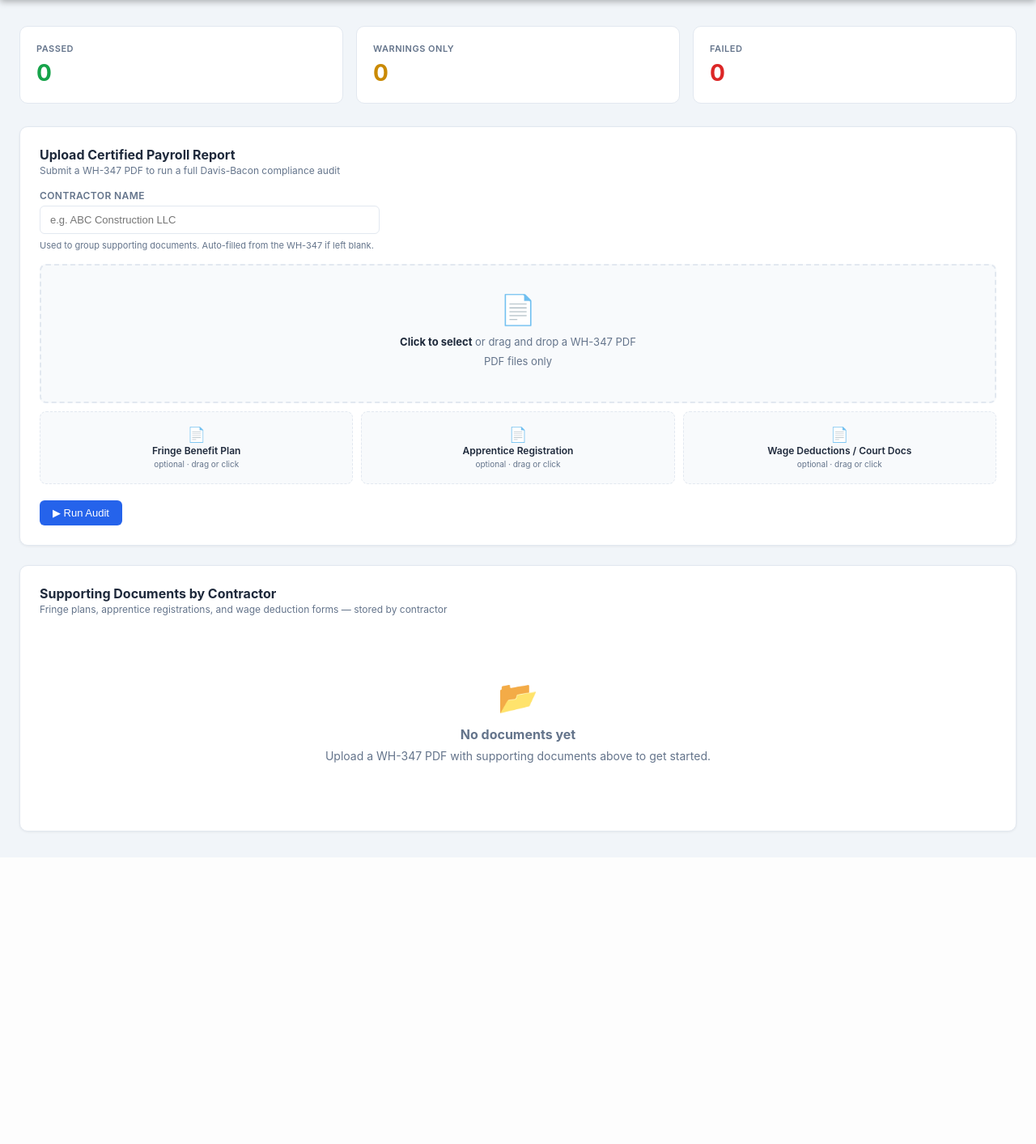
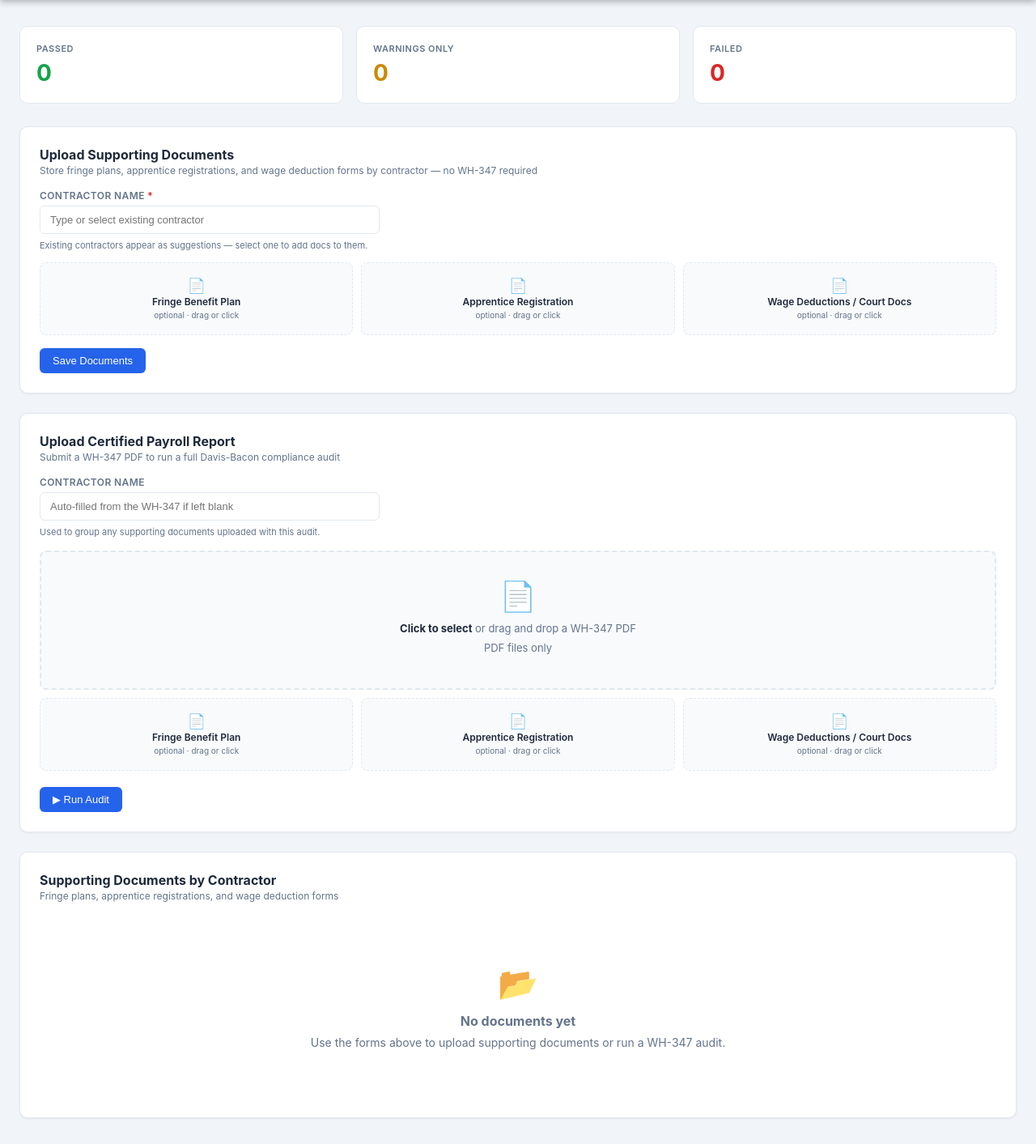
Before and after one commit to ethanstod/Audit-App-v2, a Flask app: page / in a window 1280 px wide. Shown: the part 60-1473 px from the top of the page at 81% size. Before the commit the page ends 1090 px from the top, so only its background shows below. Run offline with Flask 3, Linux system fonts and the light colour scheme; data that the repository does not hold is empty.

Commit message:
Add standalone doc upload and contractor management (rename/delete)
Replaces audit history table and fringe details section with a contractor
document library. Adds standalone supporting-doc upload, per-contractor
rename and delete-all, and inline CSS for the new contractor header/rename
rows.

Co-Authored-By: Claude Sonnet 4.6 <noreply@anthropic.com>

```diff
--- a/app.py
+++ b/app.py
@@ -275,13 +275,15 @@ def index():
     for doc in docs:
         contractors[doc["contractor_name"]][doc["doc_type"]].append(doc)
     contractors = dict(sorted(contractors.items(), key=lambda x: x[0].lower()))
+    contractor_names = list(contractors.keys())
 
     return render_template("index.html",
                            total_pass=total_pass,
                            total_fail=total_fail,
                            total_warn=total_warn,
                            wage_det=WAGE_DET_INFO,
-                           contractors=contractors)
+                           contractors=contractors,
+                           contractor_names=contractor_names)
 
 
 def _accept_supp_pdf(field_name):
@@ -441,6 +443,87 @@ def delete_audit(audit_id):
     return redirect(url_for("index"))
 
 
+@app.route("/docs/upload", methods=["POST"])
+def upload_docs():
+    """Standalone supporting-document upload — no WH-347 required."""
+    contractor_name = request.form.get("contractor_name", "").strip()
+    if not contractor_name:
+        flash("Contractor name is required.", "error")
+        return redirect(url_for("index"))
+
+    conn = get_db()
+    uploaded = 0
+
+    def _store(field, doc_type):
+        nonlocal uploaded
+        f = request.files.get(field)
+        if f and f.filename and f.filename.lower().endswith(".pdf"):
+            doc_id = uuid.uuid4().hex[:10]
+            dest   = os.path.join(DOCS_DIR, f"{doc_id}_{f.filename}")
+            f.save(dest)
+            conn.execute("""
+                INSERT INTO contractor_docs
+                    (id, contractor_name, doc_type, original_name, file_path, uploaded_at)
+                VALUES (?, ?, ?, ?, ?, ?)
+            """, (doc_id, contractor_name, doc_type, f.filename, dest,
+                  datetime.now().strftime("%Y-%m-%d %H:%M")))
+            uploaded += 1
+
+    _store("fringe_plan_pdf",    "fringe_plan")
+    _store("apprentice_pdf",     "apprentice")
+    _store("wage_deduction_pdf", "wage_deduction")
+
+    conn.commit()
+    conn.close()
+
+    if uploaded:
+        flash(f"{uploaded} document(s) added for {contractor_name}.", "success")
+    else:
+        flash("No PDF files were selected.", "warning")
+    return redirect(url_for("index"))
+
+
+@app.route("/contractors/rename", methods=["POST"])
+def rename_contractor():
+    old_name = request.form.get("old_name", "").strip()
+    new_name = request.form.get("new_name", "").strip()
+    if not old_name or not new_name or old_name == new_name:
+        return redirect(url_for("index"))
+
+    conn = get_db()
+    conn.execute("UPDATE contractor_docs SET contractor_name = ? WHERE contractor_name = ?",
+                 (new_name, old_name))
+    conn.execute("UPDATE audits SET contractor_name = ? WHERE contractor_name = ?",
+                 (new_name, old_name))
+    conn.commit()
+    conn.close()
+    flash(f"Renamed \"{old_name}\" to \"{new_name}\".", "success")
+    return redirect(url_for("index"))
+
+
+@app.route("/contractors/delete", methods=["POST"])
+def delete_contractor():
+    name = request.form.get("contractor_name", "").strip()
+    if not name:
+        return redirect(url_for("index"))
+
+    conn = get_db()
+    docs = conn.execute(
+        "SELECT file_path FROM contractor_docs WHERE contractor_name = ?", (name,)
+    ).fetchall()
+    for doc in docs:
+        if doc["file_path"] and os.path.exists(doc["file_path"]):
+            try:
+                os.remove(doc["file_path"])
+            except Exception:
+                pass
+    conn.execute("DELETE FROM contractor_docs WHERE contractor_name = ?", (name,))
+    conn.commit()
+    conn.close()
+    flash(f"Deleted all documents for \"{name}\".", "info")
+    return redirect(url_for("index"))
+
+
 @app.route("/docs/<doc_id>/view")
 def view_doc(doc_id):
     conn = get_db()
--- a/templates/base.html
+++ b/templates/base.html
@@ -420,11 +420,18 @@
             padding: 18px 0;
         }
         .contractor-block:last-child { border-bottom: none; }
+        .contractor-header {
+            display: flex;
+            align-items: center;
+            justify-content: space-between;
+            margin-bottom: 12px;
+            gap: 12px;
+        }
+        .contractor-actions { display: flex; gap: 6px; flex-shrink: 0; }
         .contractor-name {
             font-size: 15px;
             font-weight: 700;
             color: var(--text);
-            margin-bottom: 12px;
             display: flex;
             align-items: center;
             gap: 8px;
@@ -436,7 +443,18 @@
             height: 16px;
             background: var(--accent);
             border-radius: 2px;
+            flex-shrink: 0;
         }
+        .rename-row { margin-bottom: 12px; }
+        .rename-input {
+            padding: 7px 10px;
+            border: 1px solid var(--border);
+            border-radius: 6px;
+            font-size: 13px;
+            color: var(--text);
+            min-width: 240px;
+        }
+        .rename-input:focus { outline: none; border-color: var(--accent); }
         .doc-slots {
             display: grid;
             grid-template-columns: repeat(3, 1fr);
--- a/templates/index.html
+++ b/templates/index.html
@@ -26,7 +26,63 @@
     {% endif %}
 </div>
 
-<!-- Upload form -->
+<!-- Contractor name datalist (shared by both forms) -->
+<datalist id="contractor-list">
+    {% for name in contractor_names %}
+    <option value="{{ name }}">
+    {% endfor %}
+</datalist>
+
+<!-- ① Standalone supporting-document upload -->
+<div class="card" style="margin-bottom:24px;">
+    <div class="section-header">
+        <div>
+            <div class="section-title">Upload Supporting Documents</div>
+            <div class="section-subtitle">Store fringe plans, apprentice registrations, and wage deduction forms by contractor — no WH-347 required</div>
+        </div>
+    </div>
+
+    <form method="POST" action="/docs/upload" enctype="multipart/form-data">
+        <div class="form-group full" style="margin-bottom:14px;">
+            <label>Contractor Name <span style="color:var(--red);">*</span></label>
+            <input type="text" name="contractor_name" list="contractor-list"
+                   placeholder="Type or select existing contractor" required
+                   style="max-width:420px;">
+            <span class="form-hint">Existing contractors appear as suggestions — select one to add docs to them.</span>
+        </div>
+
+        <div class="mini-supp-row" style="margin-bottom:16px;">
+            <div class="mini-supp-box" id="sd-zone-fringe"
+                 onclick="document.getElementById('sd-fringe-input').click()">
+                <div class="mini-supp-icon">&#128196;</div>
+                <div class="mini-supp-label">Fringe Benefit Plan</div>
+                <div class="mini-supp-hint">optional · drag or click</div>
+                <div class="mini-supp-name" id="sd-name-fringe"></div>
+            </div>
+            <div class="mini-supp-box" id="sd-zone-apprentice"
+                 onclick="document.getElementById('sd-apprentice-input').click()">
+                <div class="mini-supp-icon">&#128196;</div>
+                <div class="mini-supp-label">Apprentice Registration</div>
+                <div class="mini-supp-hint">optional · drag or click</div>
+                <div class="mini-supp-name" id="sd-name-apprentice"></div>
+            </div>
+            <div class="mini-supp-box" id="sd-zone-deduction"
+                 onclick="document.getElementById('sd-deduction-input').click()">
+                <div class="mini-supp-icon">&#128196;</div>
+                <div class="mini-supp-label">Wage Deductions / Court Docs</div>
+                <div class="mini-supp-hint">optional · drag or click</div>
+                <div class="mini-supp-name" id="sd-name-deduction"></div>
+            </div>
+        </div>
+        <input type="file" id="sd-fringe-input"    name="fringe_plan_pdf"    accept=".pdf" style="display:none">
+        <input type="file" id="sd-apprentice-input" name="apprentice_pdf"    accept=".pdf" style="display:none">
+        <input type="file" id="sd-deduction-input"  name="wage_deduction_pdf" accept=".pdf" style="display:none">
+
+        <button type="submit" class="btn btn-primary">Save Documents</button>
+    </form>
+</div>
+
+<!-- ② WH-347 audit upload -->
 <div class="card" style="margin-bottom: 24px;">
     <div class="section-header">
         <div>
@@ -37,15 +93,14 @@
 
     <form id="upload-form" method="POST" action="/upload" enctype="multipart/form-data">
 
-        <!-- Contractor name -->
         <div class="form-group full" style="margin-bottom:16px;">
             <label>Contractor Name</label>
-            <input type="text" name="contractor_name" placeholder="e.g. ABC Construction LLC"
+            <input type="text" name="contractor_name" list="contractor-list"
+                   placeholder="Auto-filled from the WH-347 if left blank"
                    style="max-width:420px;">
-            <span class="form-hint">Used to group supporting documents. Auto-filled from the WH-347 if left blank.</span>
+            <span class="form-hint">Used to group any supporting documents uploaded with this audit.</span>
         </div>
 
-        <!-- Main WH-347 drop zone -->
         <div class="form-group full" style="margin-bottom: 10px;">
             <div class="drop-zone" id="drop-zone" onclick="document.getElementById('pdf-input').click()">
                 <div class="drop-zone-icon">&#128196;</div>
@@ -96,32 +147,69 @@
     </form>
 </div>
 
-<!-- Contractor document library -->
+<!-- ③ Contractor document library -->
 <div class="card">
     <div class="section-header">
         <div>
             <div class="section-title">Supporting Documents by Contractor</div>
-            <div class="section-subtitle">Fringe plans, apprentice registrations, and wage deduction forms — stored by contractor</div>
+            <div class="section-subtitle">Fringe plans, apprentice registrations, and wage deduction forms</div>
         </div>
     </div>
 
     {% if contractors %}
         {% for contractor_name, doc_groups in contractors.items() %}
+        {% set cid = loop.index %}
         <div class="contractor-block">
-            <div class="contractor-name">{{ contractor_name }}</div>
+
+            <!-- Contractor header: name + rename / delete-all -->
+            <div class="contractor-header">
+                <div class="contractor-name" id="cname-{{ cid }}">{{ contractor_name }}</div>
+                <div class="contractor-actions">
+                    <button class="btn btn-secondary btn-sm"
+                            onclick="toggleRename({{ cid }})">Rename</button>
+                    <form method="POST" action="/contractors/delete" style="display:inline;"
+                          onsubmit="return confirm('Delete ALL documents for \'{{ contractor_name }}\'? This cannot be undone.')">
+                        <input type="hidden" name="contractor_name" value="{{ contractor_name }}">
+                        <button type="submit" class="btn btn-danger btn-sm">Delete All</button>
+                    </form>
+                </div>
+            </div>
+
+            <!-- Inline rename form (hidden by default) -->
+            <div id="rename-form-{{ cid }}" class="rename-row" style="display:none;">
+                <form method="POST" action="/contractors/rename"
+                      style="display:flex;gap:8px;align-items:center;flex-wrap:wrap;">
+                    <input type="hidden" name="old_name" value="{{ contractor_name }}">
+                    <input type="text"   name="new_name" value="{{ contractor_name }}"
+                           class="rename-input" list="contractor-list">
+                    <button type="submit" class="btn btn-primary btn-sm">Save</button>
+                    <button type="button" class="btn btn-secondary btn-sm"
+                            onclick="toggleRename({{ cid }})">Cancel</button>
+                </form>
+            </div>
+
+            <!-- 3-column doc slots -->
             <div class="doc-slots">
 
-                <!-- Fringe Benefit Plan -->
+                {% set slot_defs = [
+                    ('Fringe Benefit Plan',        'fringe_plan'),
+                    ('Apprentice Registration',    'apprentice'),
+                    ('Wage Deductions / Court Docs','wage_deduction'),
+                ] %}
+                {% for label, key in slot_defs %}
                 <div class="doc-slot">
-                    <div class="doc-slot-label">Fringe Benefit Plan</div>
-                    {% if doc_groups.fringe_plan %}
-                        {% for doc in doc_groups.fringe_plan %}
+                    <div class="doc-slot-label">{{ label }}</div>
+                    {% set docs = doc_groups[key] %}
+                    {% if docs %}
+                        {% for doc in docs %}
                         <div class="doc-file">
                             <span class="doc-file-name">{{ doc.original_name }}</span>
                             <span class="doc-file-date">{{ doc.uploaded_at }}</span>
                             <div class="doc-actions">
-                                <a href="/docs/{{ doc.id }}/view" class="btn btn-secondary btn-sm" target="_blank">View</a>
-                                <form method="POST" action="/docs/{{ doc.id }}/delete" style="display:inline;"
+                                <a href="/docs/{{ doc.id }}/view"
+                                   class="btn btn-secondary btn-sm" target="_blank">View</a>
+                                <form method="POST" action="/docs/{{ doc.id }}/delete"
+                                      style="display:inline;"
                                       onsubmit="return confirm('Delete this document?')">
                                     <button type="submit" class="btn btn-danger btn-sm">Delete</button>
                                 </form>
@@ -184,7 +229,7 @@
     <div class="empty-state">
         <div style="font-size:40px;margin-bottom:12px;">&#128194;</div>
         <strong>No documents yet</strong>
-        <p>Upload a WH-347 PDF with supporting documents above to get started.</p>
+        <p>Use the forms above to upload supporting documents or run a WH-347 audit.</p>
     </div>
     {% endif %}
 </div>
@@ -238,8 +285,20 @@
         zone.addEventListener('drop', e => { e.preventDefault(); zone.classList.remove('dragover'); setFile(e.dataTransfer.files[0]); });
     }
 
+    /* Standalone doc upload boxes */
+    setupMiniBox('sd-zone-fringe',     'sd-fringe-input',    'sd-name-fringe');
+    setupMiniBox('sd-zone-apprentice', 'sd-apprentice-input','sd-name-apprentice');
+    setupMiniBox('sd-zone-deduction',  'sd-deduction-input', 'sd-name-deduction');
+
+    /* Audit upload boxes */
     setupMiniBox('supp-zone-fringe',     'fringe-plan-input', 'supp-name-fringe');
     setupMiniBox('supp-zone-apprentice', 'apprentice-input',  'supp-name-apprentice');
     setupMiniBox('supp-zone-deduction',  'deduction-input',   'supp-name-deduction');
+
+    /* ---- Contractor rename toggle ---- */
+    function toggleRename(cid) {
+        const form = document.getElementById('rename-form-' + cid);
+        form.style.display = form.style.display === 'none' ? 'block' : 'none';
+    }
 </script>
 {% endblock %}
```
Also changed, not shown: other parts of templates/index.html (+13 -58 lines).
